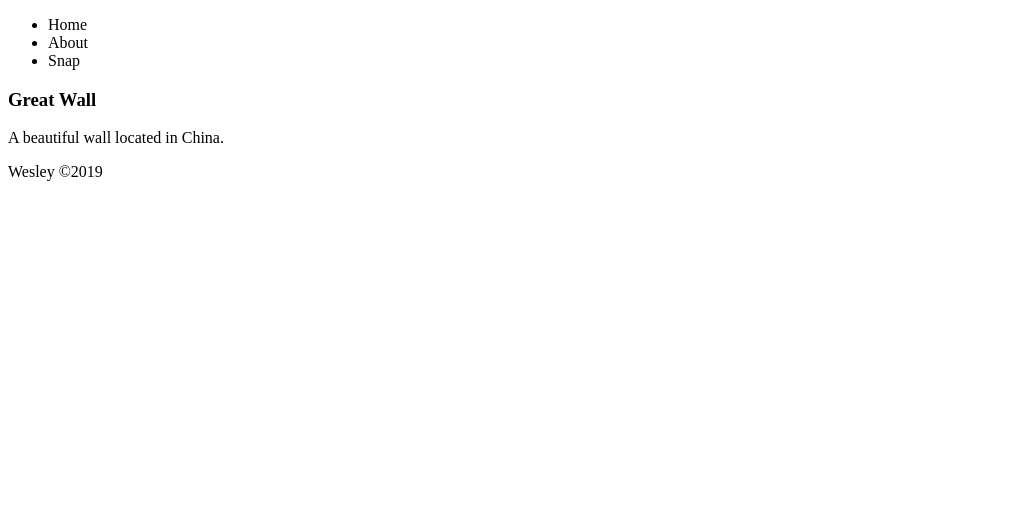
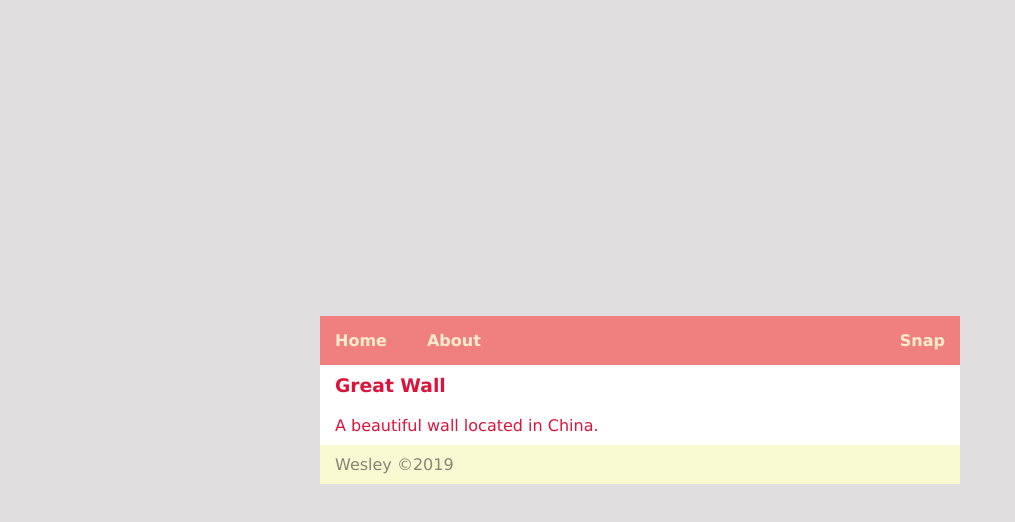
Before and after one commit to wesley-ng/web-development, a plain HTML site: page Responsive Web/resources/template/index.html in a window 1280 px wide. Shown: the whole page, without its empty margins (0-1015 px from the left). Drawn offline with Linux system fonts and the light colour scheme.

Commit message:
Add the style

```diff
--- a/Responsive Web/resources/template/index.html
+++ b/Responsive Web/resources/template/index.html
@@ -4,7 +4,56 @@
     <meta charset="UTF-8">
     <meta name="viewport" content="width=device-width, initial-scale=1.0">
     <meta http-equiv="X-UA-Compatible" content="ie=edge">
-    <title>Document</title>
+    <title>Noob Web</title>
+    <style>
+        html {
+            height: 100%;
+            position: relative;
+        }
+        body {
+            width: 50%;
+            position: absolute;
+            top: 50%;
+            left: 50%;
+            transform: translate(-50%, -50%);
+            font-weight: 400;
+            font-family: Verdana, Geneva, Tahoma, sans-serif;
+            background-color: rgb(224, 222, 222);
+            margin: 0 auto;
+        }
+        header {
+            background: lightcoral;
+        }
+        ul {
+            display: flex;
+            flex-direction: row;
+            margin: 0;
+            padding: 0;
+        }
+        li {
+            padding: 15px;
+            margin-right: 10px;
+            list-style: none;
+            font-weight: 600;
+            color: blanchedalmond;
+        }
+        li:nth-child(3) {
+            margin-left: auto;
+            margin-right: 0;
+        }
+        main {
+            color: crimson;
+            background: white;
+        }
+        h3, p{
+            padding: 10px 15px;
+            margin: 0;
+        }
+        footer {
+            color: rgb(133, 134, 117);
+            background: lightgoldenrodyellow;
+        }
+    </style>
 </head>
 <body>
     <header>
```
